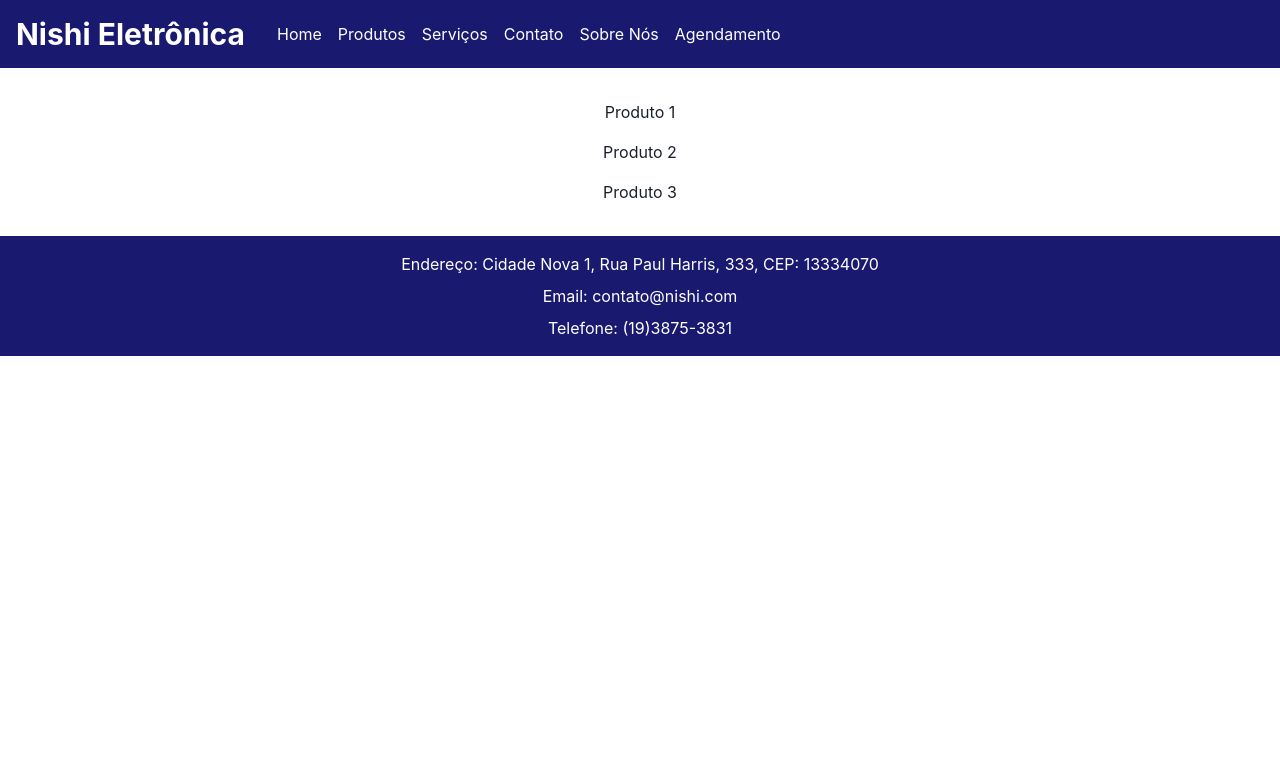
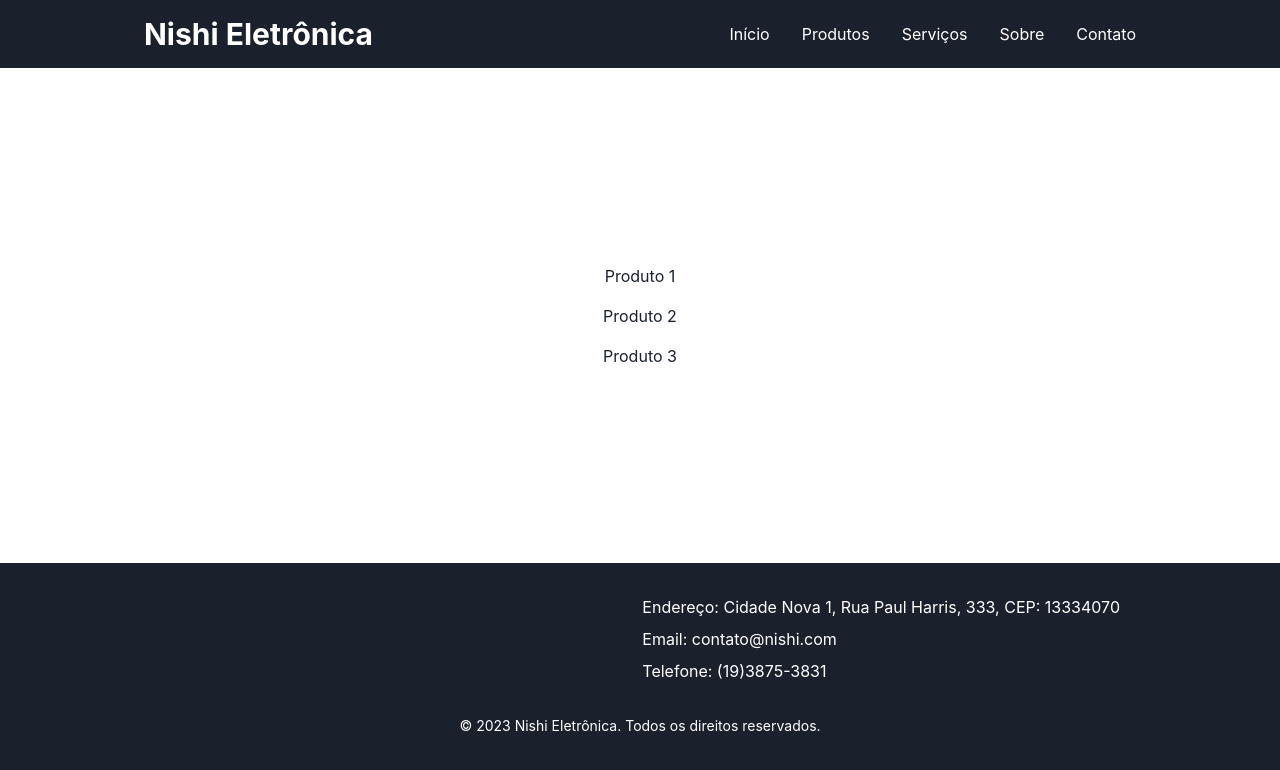
Before and after one commit to Smart624/FrontEnd-PI-4SE, a React (Vite) app: page /produtos in a window 1280 px wide. Shown: the top 770 px of the page. Built offline with nearby package versions, Linux system fonts and the light colour scheme.

Commit message:
Created the Layout component to make the layout code more modular, and setted the minHeight of the body to 100vh

```diff
--- a/src/components/Footer/index.tsx
+++ b/src/components/Footer/index.tsx
@@ -1,14 +1,28 @@
 import React from 'react';
-import { Box, Text, VStack } from '@chakra-ui/react';
+import { Box, HStack, VStack, Text } from '@chakra-ui/react';
 
 const Footer: React.FC = () => (
-    <Box as="footer" bg="#191970" p={4}>
-        <VStack spacing={2} alignItems="center">
-            <Text color="white">Endereço: Cidade Nova 1, Rua Paul Harris, 333, CEP: 13334070</Text>
-            <Text color="white">Email: contato@nishi.com</Text>
-            <Text color="white">Telefone: (19)3875-3831</Text>
-            {/* Adicione ícones de mídia social e outros links aqui */}
-        </VStack>
+    <Box as="footer" bg="gray.800" color="white" py={8}>
+        <HStack spacing={8} justify="space-between" maxW="container.lg" mx="auto" px={8}>
+            <VStack align="stretch">
+                {/* Links Column 1 */}
+            </VStack>
+
+            <VStack align="stretch">
+                {/* Links Column 2 */}
+            </VStack>
+
+            <VStack align="stretch" color="white">
+                <Text>Endereço: Cidade Nova 1, Rua Paul Harris, 333, CEP: 13334070</Text>
+                <Text>Email: contato@nishi.com</Text>
+                <Text>Telefone: (19)3875-3831</Text>
+                {/* Add social media icons and other links here */}
+            </VStack>
+        </HStack>
+
+        <Text textAlign="center" fontSize="sm" py={8}>
+            © 2023 Nishi Eletrônica. Todos os direitos reservados.
+        </Text>
     </Box>
 );
 
--- a/src/components/Header/index.tsx
+++ b/src/components/Header/index.tsx
@@ -1,23 +1,23 @@
-import React from 'react';
+
 import { Box, Heading, HStack, Link } from '@chakra-ui/react';
 import { Link as RouterLink } from 'react-router-dom';
 
-const Header: React.FC = () => (
-    <Box as="header" bg="#191970" p={4}>
-        <HStack spacing={8} alignItems="center">
-            <Heading as="h1" size="lg" color="white">
-                Nishi Eletrônica
-            </Heading>
-            <HStack as="nav" spacing={4}>
-                <Link as={RouterLink} to="/" color="white">Home</Link>
-                <Link as={RouterLink} to="/produtos" color="white">Produtos</Link>
-                <Link as={RouterLink} to="/servicos" color="white">Serviços</Link>
-                <Link as={RouterLink} to="/contato" color="white">Contato</Link>
-                <Link as={RouterLink} to="/sobre" color="white">Sobre Nós</Link>
-                <Link as={RouterLink} to="/agendamento" color="white">Agendamento</Link>
+export default function Header() {
+    return (
+        <Box as="header" bg="gray.800" color="white" py={4}>
+            <HStack justify="space-between" maxW="container.lg" mx="auto" px={4}>
+                <Heading as="h1" size="lg">
+                    Nishi Eletrônica
+                </Heading>
+
+                <HStack spacing={8}>
+                    <Link as={RouterLink} to="/">Início</Link>
+                    <Link as={RouterLink} to="/produtos">Produtos</Link>
+                    <Link as={RouterLink} to="/servicos">Serviços</Link>
+                    <Link as={RouterLink} to="/sobre">Sobre</Link>
+                    <Link as={RouterLink} to="/contato">Contato</Link>
+                </HStack>
             </HStack>
-        </HStack>
-    </Box>
-);
-
-export default Header;
+        </Box>
+    );
+}
--- /dev/null
+++ b/src/components/Layout/index.tsx
@@ -0,0 +1,18 @@
+import React from 'react';
+import Header from '../Header';
+import Footer from '../Footer';
+import { Grid } from '@chakra-ui/react';
+
+interface LayoutProps {
+    children: React.ReactNode;
+}
+
+const Layout: React.FC<LayoutProps> = ({ children }) => (
+    <Grid templateRows="auto 1fr auto" minHeight="100vh">
+        <Header />
+        {children}
+        <Footer />
+    </Grid>
+);
+
+export default Layout;
--- a/src/pages/About/index.tsx
+++ b/src/pages/About/index.tsx
@@ -1,21 +1,18 @@
 import React from 'react';
-import Header from '../../components/Header';
-import Footer from '../../components/Footer';
-import { Box, Center, Text } from '@chakra-ui/react';
+import {Center, Text} from '@chakra-ui/react';
 import '../../index.css';
+import Layout from '../../components/Layout';
 
 
 const About: React.FC = () => (
-    <Box>
-        <Header />
+    <Layout>
         <Center flexDir="column" p={8}>
             <Text>
                 História da empresa, missão, visão e parcerias.
                 {/* Conteúdo sobre a empresa */}
             </Text>
         </Center>
-        <Footer />
-    </Box>
+    </Layout>
 );
 
 export default About;
--- a/src/pages/Contact/index.tsx
+++ b/src/pages/Contact/index.tsx
@@ -1,11 +1,9 @@
 import React from 'react';
-import Header from '../../components/Header';
-import Footer from '../../components/Footer';
-import { Box, Center, FormLabel, Input, Button, VStack } from '@chakra-ui/react';
+import { Center, FormLabel, Input, Button, VStack } from '@chakra-ui/react';
+import Layout from "../../components/Layout";
 
 const Contact: React.FC = () => (
-    <Box>
-        <Header />
+    <Layout>
         <Center flexDir="column" p={8}>
             <VStack spacing={4} width="md">
                 <FormLabel>Nome</FormLabel>
@@ -17,8 +15,7 @@ const Contact: React.FC = () => (
                 <Button colorScheme="blue">Enviar</Button>
             </VStack>
         </Center>
-        <Footer />
-    </Box>
+</Layout>
 );
 
 export default Contact;
--- a/src/pages/Home/index.tsx
+++ b/src/pages/Home/index.tsx
@@ -1,19 +1,17 @@
+// src/pages/Home/index.tsx
+
 import React from 'react';
-import Header from '../../components/Header';
-import Footer from '../../components/Footer';
-import { Box, Center, Heading } from '@chakra-ui/react';
-import '../../index.css';
-
+import Layout from '../../components/Layout';
+import {Center, Heading} from '@chakra-ui/react';
 
 const Home: React.FC = () => (
-    <div className="container">
-        <Header />
+    <Layout>
         {/* Corpo da página inicial */}
-        <div className="content">
+        <Center flexDir="column" p={8}>
+            <Heading as="h2" size="md">Bem-vindo à Nishi Eletrônica</Heading>
             {/* Adicione outras seções conforme necessário */}
-        </div>
-        <Footer />
-    </div>
+        </Center>
+    </Layout>
 );
 
 export default Home;
--- a/src/pages/Products/index.tsx
+++ b/src/pages/Products/index.tsx
@@ -1,11 +1,9 @@
 import React from 'react';
-import Header from '../../components/Header';
-import Footer from '../../components/Footer';
-import { Box, Center, Text, VStack } from '@chakra-ui/react';
+import { Center, Text, VStack } from '@chakra-ui/react';
+import Layout from "../../components/Layout";
 
 const Products: React.FC = () => (
-    <Box>
-        <Header />
+<Layout>
         <Center flexDir="column" p={8}>
             <VStack spacing={4}>
                 {/* Lista de produtos */}
@@ -14,8 +12,7 @@ const Products: React.FC = () => (
                 <Text>Produto 3</Text>
             </VStack>
         </Center>
-        <Footer />
-    </Box>
+</Layout>
 );
 
 export default Products;
--- a/src/pages/Scheduling/index.tsx
+++ b/src/pages/Scheduling/index.tsx
@@ -1,25 +1,22 @@
 import React from 'react';
-import Header from '../../components/Header';
-import Footer from '../../components/Footer';
-import { Box, Center, VStack, FormLabel, Input, Button } from '@chakra-ui/react';
+import {Center, VStack, FormLabel, Input, Button} from '@chakra-ui/react';
+import Layout from "../../components/Layout";
 
 const Scheduling: React.FC = () => (
-    <Box>
-        <Header />
+    <Layout>
         <Center flexDir="column" p={8}>
             <VStack spacing={4} width="md">
                 {/* Formulário de agendamento */}
                 <FormLabel>Serviço</FormLabel>
-                <Input placeholder="Tipo de serviço" />
+                <Input placeholder="Tipo de serviço"/>
                 <FormLabel>Data</FormLabel>
-                <Input placeholder="Data de agendamento" />
+                <Input placeholder="Data de agendamento"/>
                 <FormLabel>Horário</FormLabel>
-                <Input placeholder="Horário de agendamento" />
+                <Input placeholder="Horário de agendamento"/>
                 <Button colorScheme="blue">Agendar</Button>
             </VStack>
         </Center>
-        <Footer />
-    </Box>
+    </Layout>
 );
 
 export default Scheduling;
--- a/src/pages/Services/index.tsx
+++ b/src/pages/Services/index.tsx
@@ -1,11 +1,9 @@
 import React from 'react';
-import Header from '../../components/Header';
-import Footer from '../../components/Footer';
-import { Box, Center, VStack, Text } from '@chakra-ui/react';
+import {Center, VStack, Text} from '@chakra-ui/react';
+import Layout from "../../components/Layout";
 
 const Services: React.FC = () => (
-    <Box>
-        <Header />
+    <Layout>
         <Center flexDir="column" p={8}>
             <VStack spacing={4}>
                 {/* Lista de serviços */}
@@ -14,8 +12,7 @@ const Services: React.FC = () => (
                 {/* ... outros serviços */}
             </VStack>
         </Center>
-        <Footer />
-    </Box>
+    </Layout>
 );
 
 export default Services;
```
Also changed, not shown: package.json (+6 -1 lines), src/pages/Blog/index.tsx (+4 -7 lines), src/pages/Not-found/index.tsx (+4 -3 lines), 1 other file (tests, documents, lock files or other folders).
